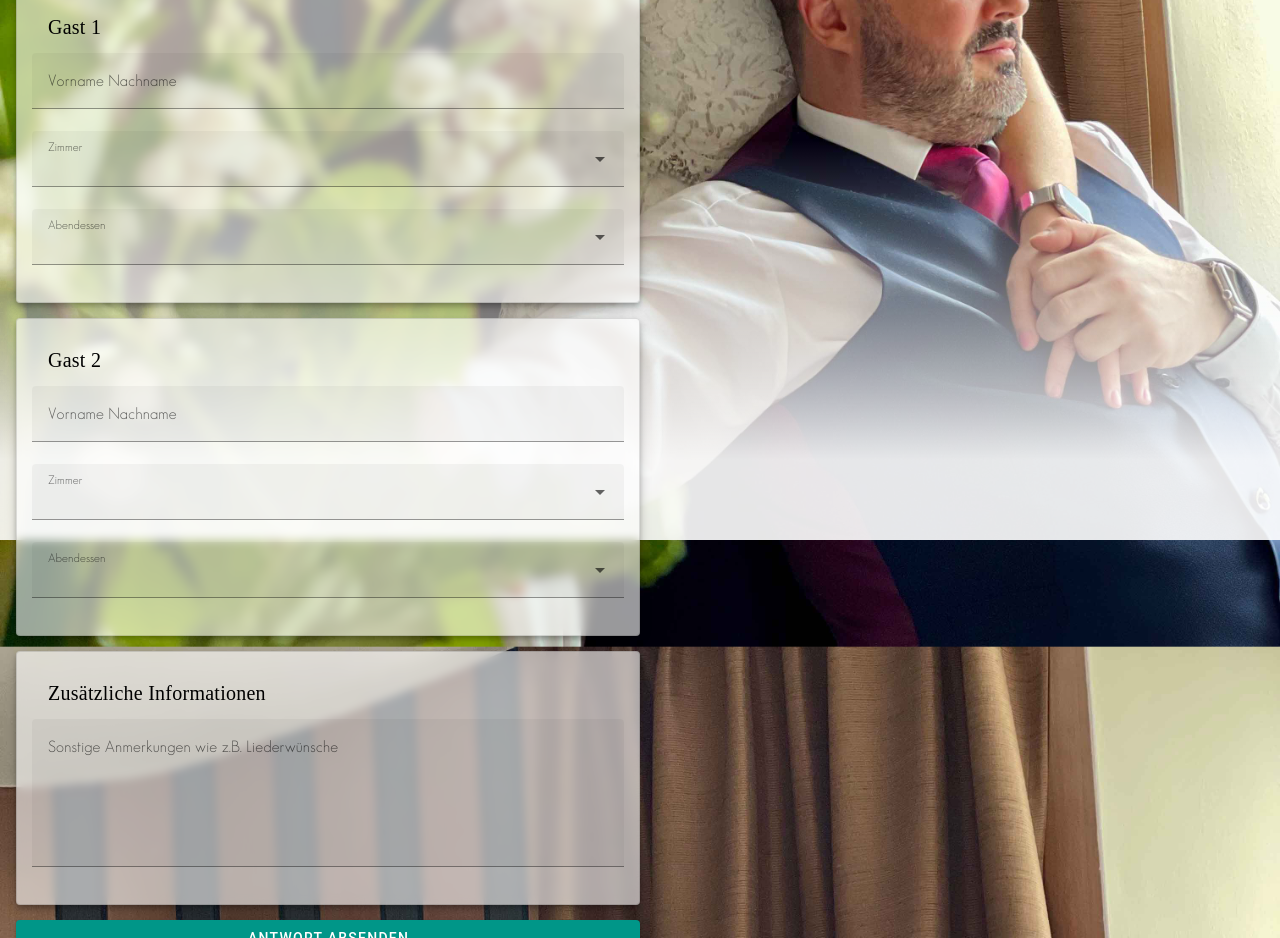
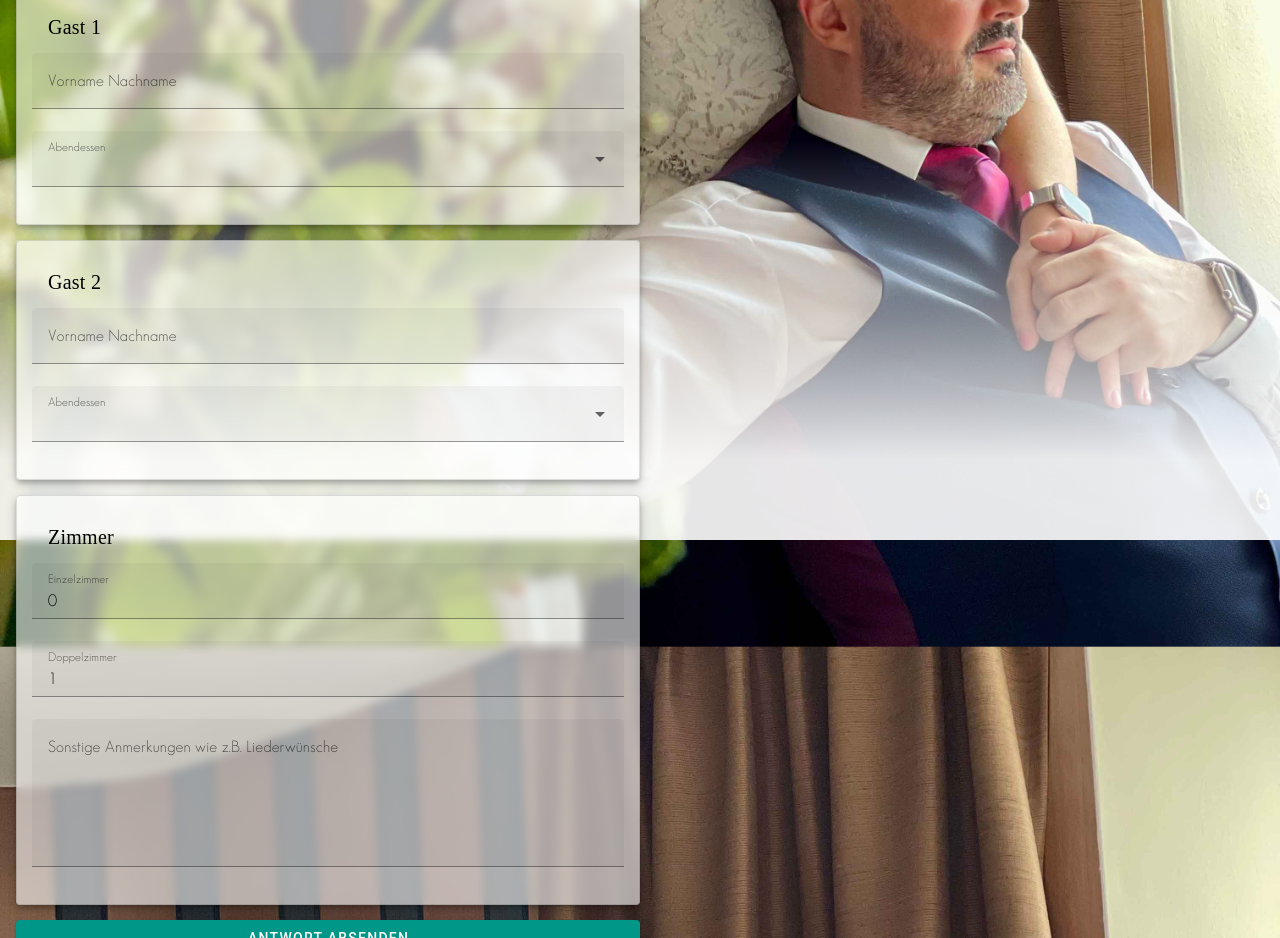
Before and after one commit to markus-barta/wedding24, a Vue app: page / in a window 1280 px wide. Shown: the part 1060-1998 px from the top of the page. Built offline with nearby package versions, Linux system fonts and the light colour scheme; a web font is replaced by a local one.

Commit message:
formularanpassung für ez/dz

```diff
--- a/src/components/Main.vue
+++ b/src/components/Main.vue
@@ -86,14 +86,6 @@
           ></v-text-field>
 
           <v-select
-            v-model="form.bookRoom1"
-            label="Zimmer"
-            auto-select-first
-            :items="cRoomOptions"
-            v-if="form.rsvp === cReplyStringPositive"
-          ></v-select>
-
-          <v-select
             v-model="form.foodPreference1"
             label="Abendessen"
             auto-select-first
@@ -128,14 +120,6 @@
           ></v-text-field>
 
           <v-select
-            v-model="form.bookRoom2"
-            label="Zimmer"
-            auto-select-first
-            :items="cRoomOptions"
-            v-if="form.rsvp === cReplyStringPositive"
-          ></v-select>
-
-          <v-select
             v-model="form.foodPreference2"
             label="Abendessen"
             auto-select-first
@@ -160,8 +144,26 @@
         >
           <!-- Basics -->
           <template v-slot:title>
-            Zusätzliche Informationen
+            Zimmer
           </template>
+
+          <v-text-field
+            v-model="form.bookRoom1"
+            label="Einzelzimmer"
+            type="number"
+            min="0"
+            max="2"
+            v-if="form.rsvp === cReplyStringPositive"
+          ></v-text-field>
+
+          <v-text-field
+            v-model="form.bookRoom2"
+            label="Doppelzimmer"
+            type="number"
+            min="0"
+            max="2"
+            v-if="form.rsvp === cReplyStringPositive"
+          ></v-text-field>
 
           <v-textarea
             v-model="form.additionalInfos"
@@ -210,19 +212,20 @@ const form = reactive({
   kidsCount: 0,
   kidsSpecialInfo: '',
   guestCount: 2,
-  bookRoom1: '',
   guestName1: '',
   foodPreference1: '',
   customFoodPreference1: '',
-  bookRoom2: '',
   guestName2: '',
   foodPreference2: '',
   customFoodPreference2: '',
+  bookRoom1: 0,
+  bookRoom2: 1,
   additionalInfos: '',
   uuid: ''
 });
 
-const deploymentId = 'AKfycbyG4eXygYUsGKsTTIKPWZJNgXinCjbIxIqUIy14oby8478s5kl1G8KeIpCDKT7ZGCpW';
+//const deploymentId = 'AKfycbyG4eXygYUsGKsTTIKPWZJNgXinCjbIxIqUIy14oby8478s5kl1G8KeIpCDKT7ZGCpW';
+const deploymentId = 'AKfycbwczoKAMcXjCS4wbmY_Z63xiyLxVYw968k0jPfxhb8mfH2aAlTLJr50UVZtejvJL9KL';
 const submitDisabled = ref(false);
 const showSuccessMessage = ref(false);
 const showValidationFailMessage = ref(false);
@@ -230,7 +233,7 @@ const submitInProgress = ref(false);
 const formModel = ref(null);
 const cReplyStringPositive = "Zusage";
 const cReplyStringNegative = "Absage";
-const cRoomOptions = ['Einzelzimmer', 'Doppelzimmer', 'Keines'];
+const cRoomOptions = ['1', '2', '0'];
 
 const enableSubmitButton = () => {
   submitDisabled.value = false;
```
